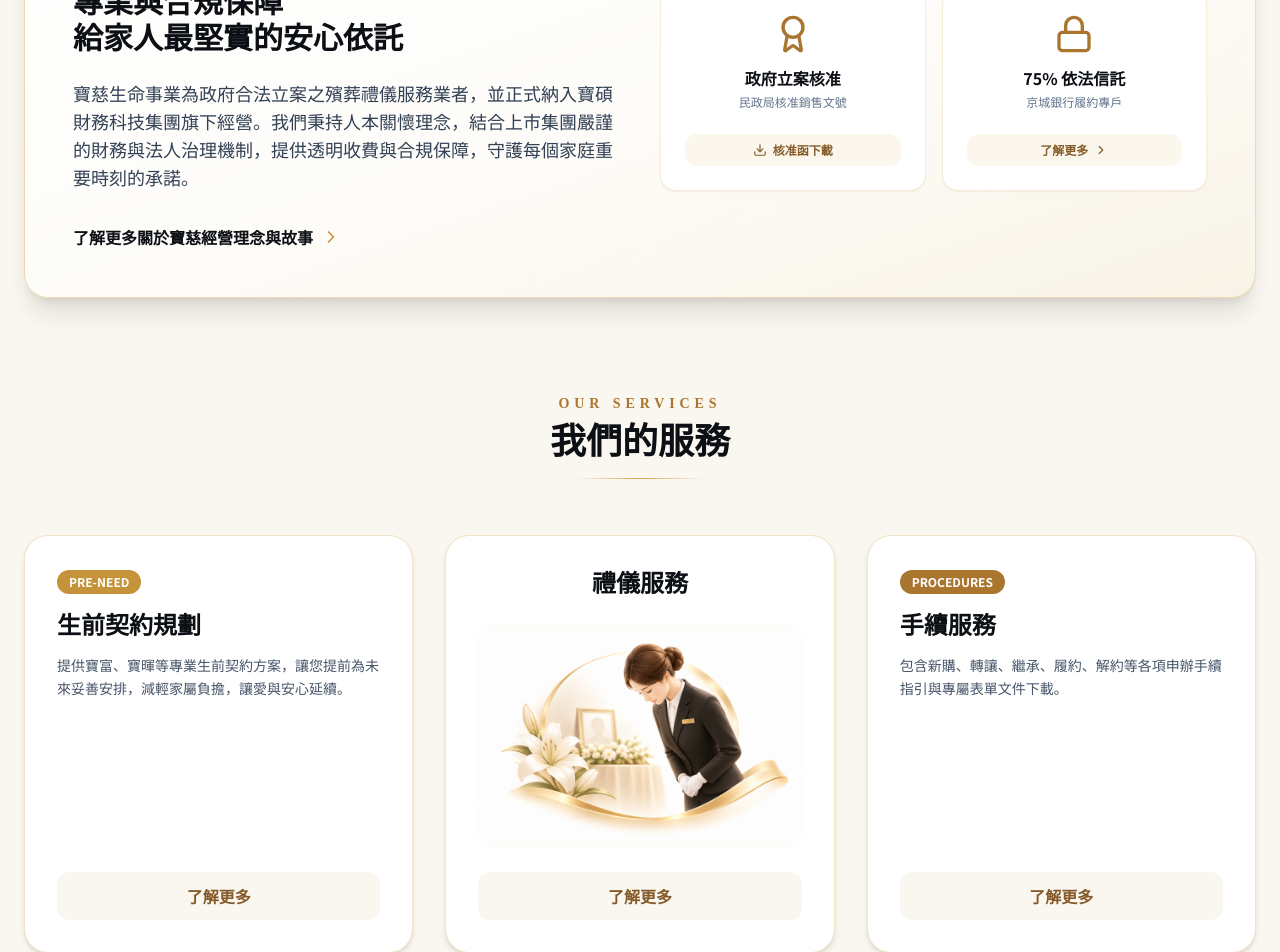
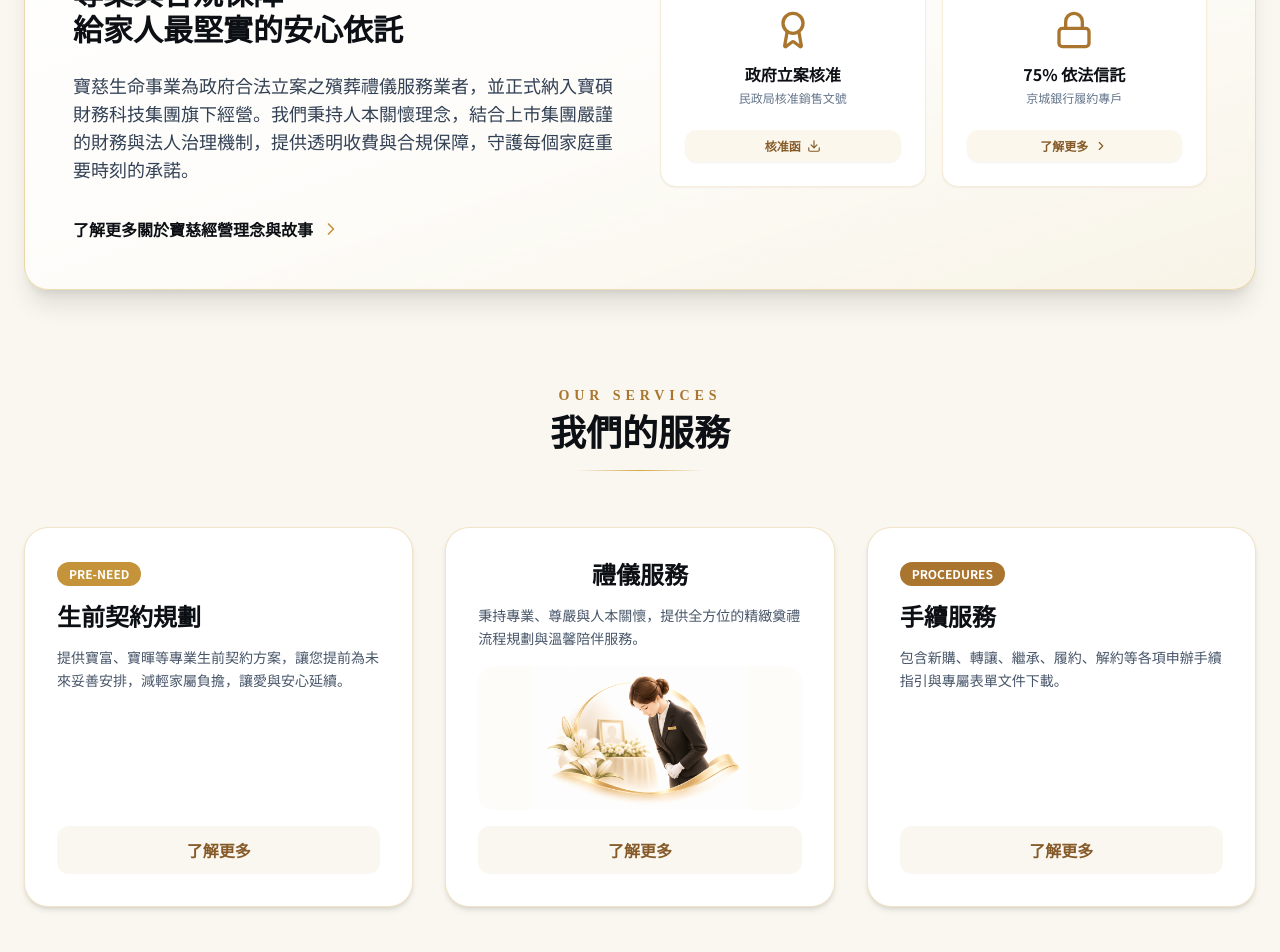
Before and after one commit to m9606286/baoci-life-website, a React (Vite) app: page / in a window 1280 px wide. Shown: the part 1660-2612 px from the top of the page. Built offline with nearby package versions, Linux system fonts and the light colour scheme.

Commit message:
Update Home.tsx

```diff
--- a/src/components/Home.tsx
+++ b/src/components/Home.tsx
@@ -103,15 +103,17 @@ export default function Home() {
 
           <div className="bg-gradient-to-br from-white via-ivory-50 to-gold-100/30 rounded-3xl p-8 md:p-12 border border-gold-400/40 shadow-xl flex flex-col md:flex-row items-center gap-10">
             <div className="w-full md:w-1/2 space-y-6">
-              {/* 移到會變淺深金色背景與白字 */}
-              <span className="inline-block px-4 py-1.5 rounded-full bg-gold-400/15 border border-gold-400/30 text-gold-700 text-xs font-bold tracking-wider uppercase transition-all duration-300 hover:bg-gold-500 hover:text-white hover:border-gold-500 cursor-pointer">
-                合規經營．誠信至上
-              </span>
 
-              {/* 移到會變淺深金色文字 */}
-              <h3 className="font-serif-tc text-2xl md:text-3xl font-bold text-ink-900 leading-snug cursor-pointer transition-colors duration-300 hover:text-gold-600">
-                專業與合規保障<br />給家人最堅實的安心依託
-              </h3>
+              {/* 標籤與主標題組合為同一個 Hover 群組，滑鼠移入時同時觸發變色 */}
+              <div className="group/profile-header cursor-pointer space-y-4">
+                <span className="inline-block px-4 py-1.5 rounded-full bg-gold-400/15 border border-gold-400/30 text-gold-700 text-xs font-bold tracking-wider uppercase transition-all duration-300 group-hover/profile-header:bg-gold-500 group-hover/profile-header:text-white group-hover/profile-header:border-gold-500">
+                  合規經營．誠信至上
+                </span>
+
+                <h3 className="font-serif-tc text-2xl md:text-3xl font-bold text-ink-900 leading-snug transition-colors duration-300 group-hover/profile-header:text-gold-600">
+                  專業與合規保障<br />給家人最堅實的安心依託
+                </h3>
+              </div>
 
               <p className="font-serif-tc text-slate-700 text-base md:text-lg leading-relaxed">
                 寶慈生命事業為政府合法立案之殯葬禮儀服務業者，並正式納入寶碩財務科技集團旗下經營。我們秉持人本關懷理念，結合上市集團嚴謹的財務與法人治理機制，提供透明收費與合規保障，守護每個家庭重要時刻的承諾。
@@ -126,6 +128,7 @@ export default function Home() {
 
             {/* 卡片區域 */}
             <div className="w-full md:w-1/2 grid grid-cols-1 sm:grid-cols-2 gap-4">
+
               {/* 政府立案核准卡片 */}
               <div className="group bg-white hover:bg-gold-500 p-6 rounded-2xl shadow-sm border border-gold-400/20 text-center flex flex-col justify-between transition-all duration-300">
                 <div>
@@ -133,14 +136,14 @@ export default function Home() {
                   <h4 className="font-bold text-ink-900 group-hover:text-white mb-1 transition-colors duration-300">政府立案核准</h4>
                   <p className="text-xs text-slate-500 group-hover:text-white/80 mb-4 transition-colors duration-300">民政局核准銷售文號</p>
                 </div>
-                {/* 改為核准函下載，使用下載圖示 */}
+                {/* 文字改為核准函，下載圖示放右邊，卡片 hover 時同步變為淺深金色白字 */}
                 <a
                   href="/documents/台南市民政局生前契約銷售及代銷商最新核准函.pdf"
                   download
-                  className="inline-flex items-center justify-center gap-1.5 text-xs font-bold text-gold-700 group-hover:text-gold-900 bg-gold-50 group-hover:bg-white py-2 px-3 rounded-xl transition-colors mt-2"
+                  className="inline-flex items-center justify-center gap-1.5 text-xs font-bold text-gold-700 group-hover:bg-white group-hover:text-gold-700 bg-gold-50 py-2 px-3 rounded-xl transition-all duration-300 mt-2 shadow-sm"
                 >
+                  <span>核准函</span>
                   <Download className="w-3.5 h-3.5" />
-                  核准函下載
                 </a>
               </div>
 
@@ -151,13 +154,16 @@ export default function Home() {
                   <h4 className="font-bold text-ink-900 group-hover:text-white mb-1 transition-colors duration-300">75% 依法信託</h4>
                   <p className="text-xs text-slate-500 group-hover:text-white/80 mb-4 transition-colors duration-300">京城銀行履約專戶</p>
                 </div>
+                {/* 了解更多按鈕，卡片 hover 時同步變為淺深金色白字 */}
                 <Link
                   to="/trust"
-                  className="inline-flex items-center justify-center gap-1.5 text-xs font-bold text-gold-700 group-hover:text-gold-900 bg-gold-50 group-hover:bg-white py-2 px-3 rounded-xl transition-colors mt-2"
+                  className="inline-flex items-center justify-center gap-1.5 text-xs font-bold text-gold-700 group-hover:bg-white group-hover:text-gold-700 bg-gold-50 py-2 px-3 rounded-xl transition-all duration-300 mt-2 shadow-sm"
                 >
-                  了解更多 <ChevronRight className="w-3.5 h-3.5" />
+                  <span>了解更多</span>
+                  <ChevronRight className="w-3.5 h-3.5" />
                 </Link>
               </div>
+
             </div>
           </div>
         </section>
@@ -175,6 +181,7 @@ export default function Home() {
           </div>
 
           <div className="grid grid-cols-1 md:grid-cols-3 gap-8">
+            {/* 生前契約規劃 */}
             <div className="bg-white rounded-3xl p-8 border border-gold-400/30 shadow-md hover:shadow-xl transition-all relative overflow-hidden flex flex-col justify-between">
               <div>
                 <span className="px-3 py-1 rounded-full bg-gold-500 text-white text-xs font-bold mb-4 inline-block">
@@ -190,17 +197,18 @@ export default function Home() {
               </Link>
             </div>
 
-            {/* 禮儀服務卡片：去除 RITUAL、標題置中移到變淺深金色，下方加入 Serve1.png */}
-            <Link
-              to="/services"
-              className="group bg-white rounded-3xl p-8 border border-gold-400/30 shadow-md hover:shadow-xl transition-all relative overflow-hidden flex flex-col justify-between text-center cursor-pointer"
-            >
+            {/* 禮儀服務 */}
+            <div className="group bg-white rounded-3xl p-8 border border-gold-400/30 shadow-md hover:shadow-xl transition-all relative overflow-hidden flex flex-col justify-between">
               <div>
-                <h3 className="font-serif-tc text-2xl font-bold text-ink-900 group-hover:text-gold-500 transition-colors duration-300 mb-6">
+                <h3 className="font-serif-tc text-2xl font-bold text-ink-900 group-hover:text-gold-500 transition-colors duration-300 text-center mb-3">
                   禮儀服務
                 </h3>
 
-                <div className="w-full h-56 rounded-2xl overflow-hidden mb-6 flex items-center justify-center bg-ivory-50">
+                <p className="text-slate-600 text-sm mb-4 leading-relaxed">
+                  秉持專業、尊嚴與人本關懷，提供全方位的精緻奠禮流程規劃與溫馨陪伴服務。
+                </p>
+
+                <div className="w-full h-36 rounded-2xl overflow-hidden mb-4 flex items-center justify-center bg-ivory-50">
                   <img
                     src={serve1Image}
                     alt="禮儀服務"
@@ -209,11 +217,12 @@ export default function Home() {
                 </div>
               </div>
 
-              <span className="w-full py-3 bg-ivory-100 group-hover:bg-gold-500 group-hover:text-white text-gold-700 font-bold rounded-xl transition-colors text-center block">
+              <Link to="/services" className="w-full py-3 bg-ivory-100 hover:bg-gold-500 hover:text-white text-gold-700 font-bold rounded-xl transition-colors text-center block">
                 了解更多
-              </span>
-            </Link>
+              </Link>
+            </div>
 
+            {/* 手續服務 */}
             <div className="bg-white rounded-3xl p-8 border border-gold-400/30 shadow-md hover:shadow-xl transition-all relative overflow-hidden flex flex-col justify-between">
               <div>
                 <span className="px-3 py-1 rounded-full bg-gold-600 text-white text-xs font-bold mb-4 inline-block">
```
